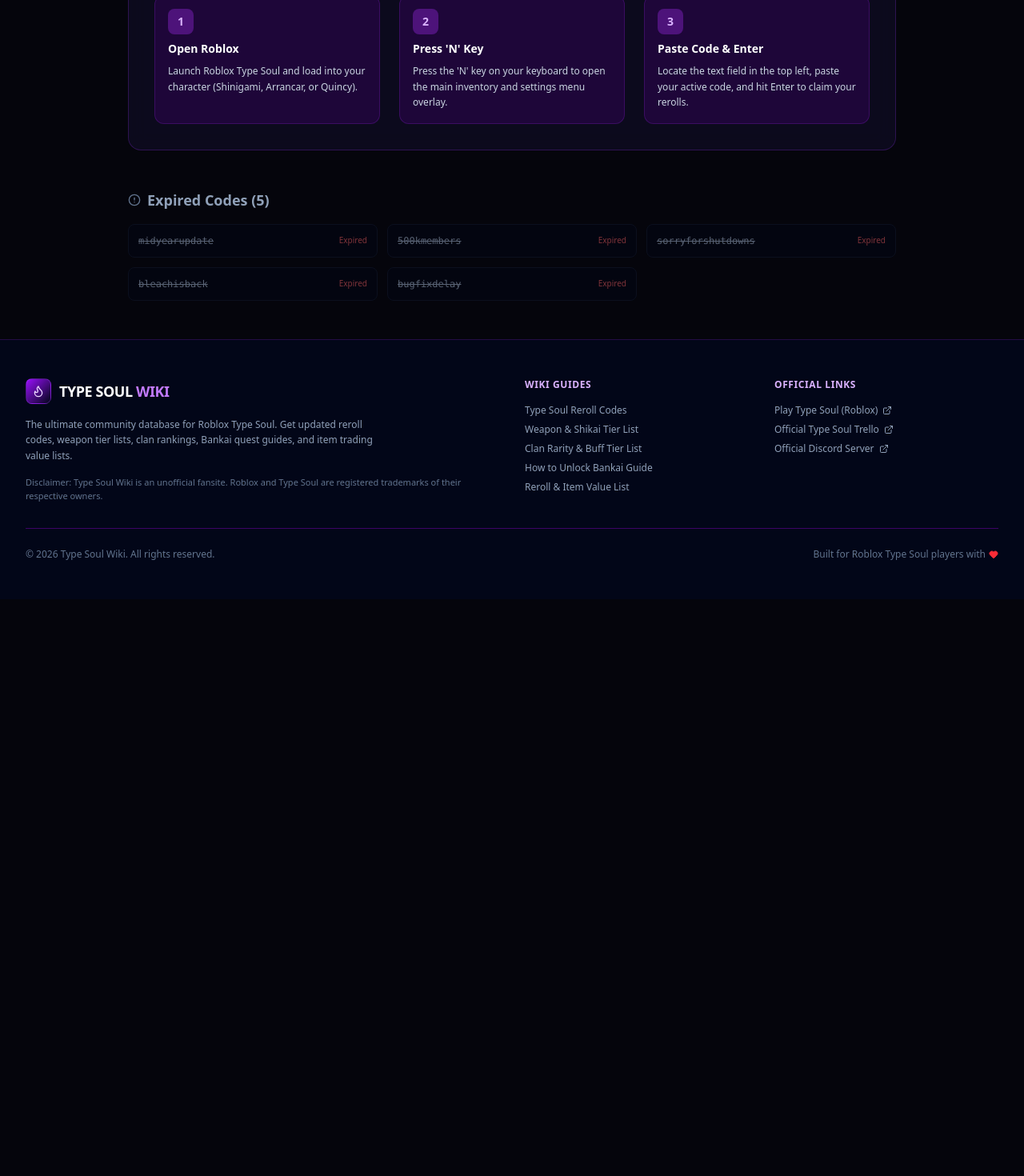
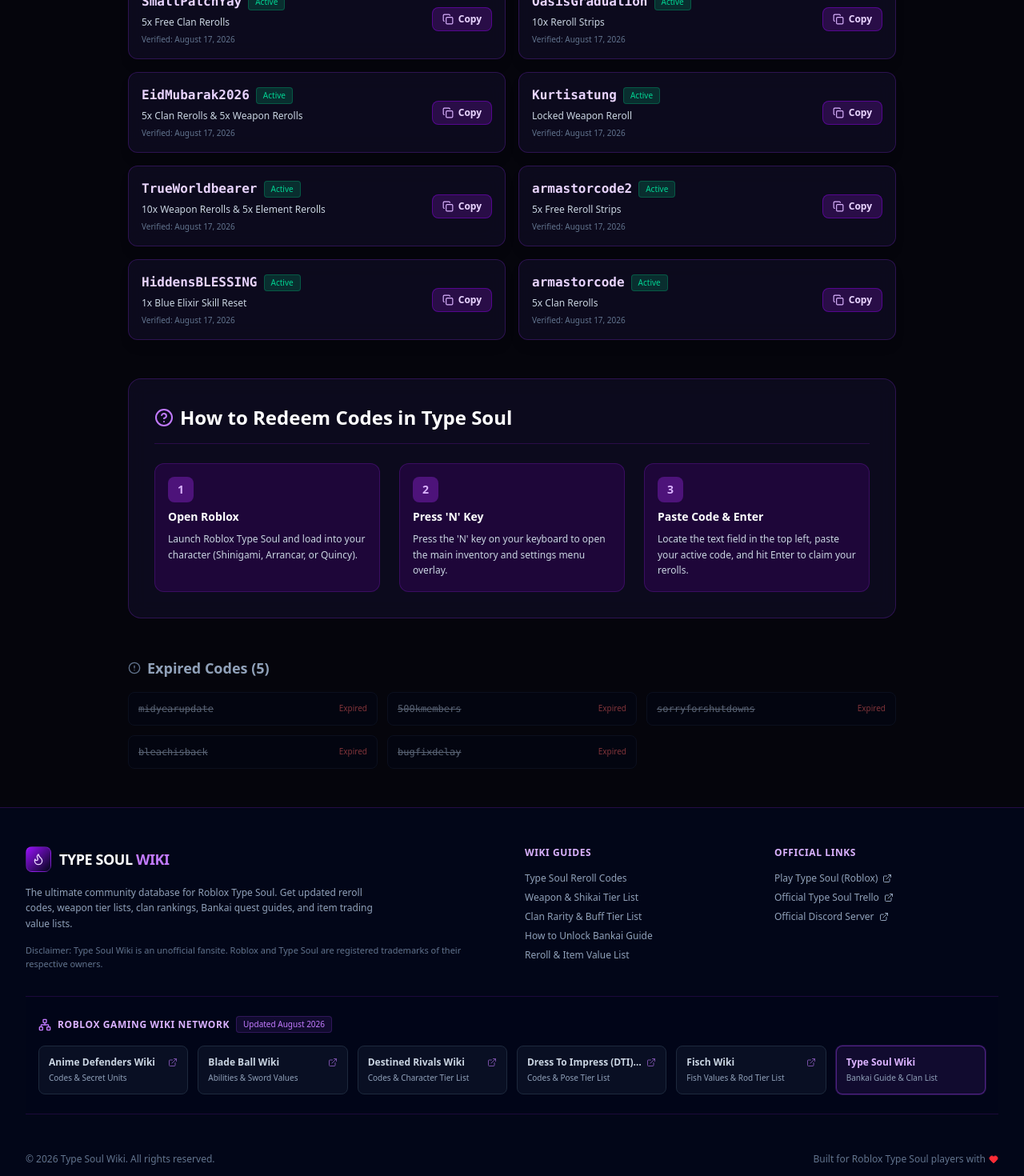
Before and after one commit to lianlele168/type-soul-wiki, a Next.js app: page /codes in a window 1280 px wide. Shown: the part 1000-2470 px from the top of the page at 80% size. Before the commit the page ends 1749 px from the top, so only its background shows below. Built offline with nearby package versions, Linux system fonts and the light colour scheme.

Commit message:
feat: SEO schema, IndexNow engine, SVG favicon, active codes update

```diff
--- a/src/app/codes/page.tsx
+++ b/src/app/codes/page.tsx
@@ -9,13 +9,49 @@
 };
 
 export default function CodesPage() {
+  const faqSchema = {
+    '@context': 'https://schema.org',
+    '@type': 'FAQPage',
+    mainEntity: [
+      {
+        '@type': 'Question',
+        name: 'How do I redeem codes in Roblox Type Soul?',
+        acceptedAnswer: {
+          '@type': 'Answer',
+          text: 'Launch Type Soul, load into your character, press the N key on your keyboard to open your inventory menu, paste your code into the top-left text field, and press Enter.',
+        },
+      },
+      {
+        '@type': 'Question',
+        name: 'How to get free Clan Rerolls and Weapon Rerolls in Type Soul?',
+        acceptedAnswer: {
+          '@type': 'Answer',
+          text: 'Redeem active promo codes listed on this wiki, participate in Clan Wars, complete Karakura Town raids, or buy reroll tickets using Robux.',
+        },
+      },
+      {
+        '@type': 'Question',
+        name: 'Why did my Type Soul code not work?',
+        acceptedAnswer: {
+          '@type': 'Answer',
+          text: 'Type Soul codes expire rapidly during update releases. Ensure your character is spawned in-game and that capitalization matches strictly.',
+        },
+      },
+    ],
+  };
+
   return (
     <div className="max-w-5xl mx-auto px-4 sm:px-6 lg:px-8 py-12 space-y-12">
+      <script
+        type="application/ld+json"
+        dangerouslySetInnerHTML={{ __html: JSON.stringify(faqSchema) }}
+      />
+
       {/* Header */}
       <div className="text-center space-y-4">
         <div className="inline-flex items-center gap-2 px-3.5 py-1.5 rounded-full text-xs font-semibold bg-emerald-500/20 text-emerald-300 border border-emerald-500/40 shadow-inner">
           <ShieldCheck className="w-4 h-4 text-emerald-400" />
-          <span>Last Tested in Roblox: August 12, 2026 — 100% Working</span>
+          <span>Last Tested in Roblox: August 17, 2026 — 100% Working</span>
         </div>
         <h1 className="text-4xl sm:text-5xl font-black text-white tracking-tight">
           Type Soul Codes <span className="text-purple-400">(August 2026)</span>
--- a/src/app/layout.tsx
+++ b/src/app/layout.tsx
@@ -4,6 +4,10 @@
 import Footer from '@/components/Footer';
 
 export const metadata: Metadata = {
+  metadataBase: new URL('https://type-soul-wiki.vercel.app'),
+  alternates: {
+    canonical: '/',
+  },
   title: 'Type Soul Codes & Tier List (August 2026) — Roblox Type Soul Wiki',
   description: 'Updated Type Soul codes for free rerolls, weapon tier list, clan rarity guide, Bankai quest walkthrough, and item trading value list.',
   keywords: [
@@ -34,6 +38,9 @@
     index: true,
     follow: true,
   },
+  icons: {
+    icon: '/favicon.svg',
+  },
   verification: {
     google: 'K0YFUdYGQH2cucEllkbzoEcKAZoFJ7rGguAERbz2ZGM',
   },
@@ -44,8 +51,22 @@
 }: Readonly<{
   children: React.ReactNode;
 }>) {
+  const jsonLd = {
+    '@context': 'https://schema.org',
+    '@type': 'WebSite',
+    name: 'Type Soul Wiki',
+    url: 'https://type-soul-wiki.vercel.app',
+    description: 'The ultimate Roblox Type Soul community database for reroll codes, weapon tier lists, and Bankai walkthroughs.',
+  };
+
   return (
     <html lang="en" className="dark">
+      <head>
+        <script
+          type="application/ld+json"
+          dangerouslySetInnerHTML={{ __html: JSON.stringify(jsonLd) }}
+        />
+      </head>
       <body className="bg-[#05050c] text-slate-100 min-h-screen flex flex-col antialiased">
         <Navbar />
         <main className="flex-grow">{children}</main>
--- a/src/components/Footer.tsx
+++ b/src/components/Footer.tsx
@@ -1,5 +1,6 @@
 import Link from 'next/link';
 import { Flame, ExternalLink, Heart } from 'lucide-react';
+import MatrixNav from './MatrixNav';
 
 export default function Footer() {
   return (
@@ -96,7 +97,9 @@
         </div>
       </div>
 
-      <div className="max-w-7xl mx-auto mt-8 pt-6 border-t border-purple-950 flex flex-col sm:flex-row items-center justify-between text-xs text-slate-500 gap-4">
+      <MatrixNav />
+
+      <div className="max-w-7xl mx-auto pt-4 flex flex-col sm:flex-row items-center justify-between text-xs text-slate-500 gap-4">
         <div>&copy; {new Date().getFullYear()} Type Soul Wiki. All rights reserved.</div>
         <div className="flex items-center gap-1">
           <span>Built for Roblox Type Soul players with</span>
--- /dev/null
+++ b/src/components/MatrixNav.tsx
@@ -0,0 +1,50 @@
+import React from 'react';
+import { Network, ExternalLink } from 'lucide-react';
+
+const MATRIX_SITES = [
+  { name: 'Anime Defenders Wiki', url: 'https://anime-defenders-wiki.vercel.app', desc: 'Codes & Secret Units', current: false },
+  { name: 'Blade Ball Wiki', url: 'https://blade-ball-wiki.vercel.app', desc: 'Abilities & Sword Values', current: false },
+  { name: 'Destined Rivals Wiki', url: 'https://destined-rivals-wiki.vercel.app', desc: 'Codes & Character Tier List', current: false },
+  { name: 'Dress To Impress (DTI) Wiki', url: 'https://dti-wiki.vercel.app', desc: 'Codes & Pose Tier List', current: false },
+  { name: 'Fisch Wiki', url: 'https://fisch-wiki.vercel.app', desc: 'Fish Values & Rod Tier List', current: false },
+  { name: 'Type Soul Wiki', url: 'https://type-soul-wiki.vercel.app', desc: 'Bankai Guide & Clan List', current: true },
+];
+
+export default function MatrixNav() {
+  return (
+    <div className="w-full bg-slate-950/80 border-y border-purple-900/30 py-6 px-4 my-8">
+      <div className="max-w-7xl mx-auto">
+        <div className="flex items-center gap-2 mb-4">
+          <Network className="w-4 h-4 text-purple-400" />
+          <h3 className="text-xs font-bold uppercase tracking-wider text-purple-300">
+            Roblox Gaming Wiki Network
+          </h3>
+          <span className="text-[10px] bg-purple-500/10 text-purple-400 px-2 py-0.5 rounded border border-purple-500/20 font-medium">
+            Updated August 2026
+          </span>
+        </div>
+        <div className="grid grid-cols-2 md:grid-cols-3 lg:grid-cols-6 gap-3">
+          {MATRIX_SITES.map((site) => (
+            <a
+              key={site.name}
+              href={site.url}
+              target={site.current ? '_self' : '_blank'}
+              rel={site.current ? '' : 'noopener noreferrer'}
+              className={`p-3 rounded-lg border text-left transition-all group ${
+                site.current
+                  ? 'bg-purple-500/10 border-purple-500/40 text-purple-300 ring-1 ring-purple-500/20'
+                  : 'bg-slate-900/60 border-slate-800 text-slate-300 hover:border-purple-500/30 hover:bg-slate-800/80'
+              }`}
+            >
+              <div className="flex items-center justify-between font-semibold text-xs mb-1">
+                <span className="truncate group-hover:text-purple-300 transition-colors">{site.name}</span>
+                {!site.current && <ExternalLink className="w-3 h-3 opacity-60 group-hover:opacity-100 flex-shrink-0 ml-1 text-purple-400" />}
+              </div>
+              <p className="text-[10px] text-slate-400 truncate">{site.desc}</p>
+            </a>
+          ))}
+        </div>
+      </div>
+    </div>
+  );
+}
--- /dev/null
+++ b/src/components/StructuredData.tsx
@@ -0,0 +1,54 @@
+import React from 'react';
+
+interface StructuredDataProps {
+  data: Record<string, any> | Record<string, any>[];
+}
+
+export default function StructuredData({ data }: StructuredDataProps) {
+  return (
+    <script
+      type="application/ld+json"
+      dangerouslySetInnerHTML={{ __html: JSON.stringify(data) }}
+    />
+  );
+}
+
+export function generateFaqSchema(faqs: { question: string; answer: string }[]) {
+  return {
+    '@context': 'https://schema.org',
+    '@type': 'FAQPage',
+    mainEntity: faqs.map((faq) => ({
+      '@type': 'Question',
+      name: faq.question,
+      acceptedAnswer: {
+        '@type': 'Answer',
+        text: faq.answer,
+      },
+    })),
+  };
+}
+
+export function generateHowToSchema(
+  name: string,
+  description: string,
+  steps: { name: string; text: string }[]
+) {
+  return {
+    '@context': 'https://schema.org',
+    '@type': 'HowTo',
+    name,
+    description,
+    step: steps.map((step, idx) => ({
+      '@type': 'HowToStep',
+      position: idx + 1,
+      name: step.name,
+      itemListElement: [
+        {
+          '@type': 'HowToDirection',
+          duringMedia: undefined,
+          text: step.text,
+        },
+      ],
+    })),
+  };
+}
--- a/src/data/wikiData.ts
+++ b/src/data/wikiData.ts
@@ -30,13 +30,24 @@
 }
 
 export const ACTIVE_CODES: CodeItem[] = [
-  { code: "100kthanks", reward: "10x Weapon Reroll, 10x Clan Reroll, 5x Element Reroll", status: "Active", addedDate: "August 2026" },
-  { code: "happychappy", reward: "5x Clan Rerolls & 5x Reroll Strips", status: "Active", addedDate: "August 2026" },
-  { code: "troubledsoul", reward: " Locked Element Reroll & 10x Weapon Rerolls", status: "Active", addedDate: "August 2026" },
-  { code: "quincyupd", reward: "15x Rerolls & 1x Hallow Essence", status: "Active", addedDate: "August 2026" },
-  { code: "shinigamiupd", reward: "10x Clan Rerolls & 500 Soul Tickets", status: "Active", addedDate: "August 2026" },
-  { code: "clanrerollfree", reward: "5x Free Clan Rerolls", status: "Active", addedDate: "July 2026" },
-  { code: "elementreroll99", reward: "3x Element Rerolls", status: "Active", addedDate: "July 2026" }
+  { code: "PALACEUPDATE2060", reward: "Free Clan Rerolls & Weapon Rerolls (Req. Semi-Rank 2)", status: "Active", addedDate: "August 17, 2026" },
+  { code: "BalanceStage", reward: "5x Element Rerolls & Reroll Strips", status: "Active", addedDate: "August 17, 2026" },
+  { code: "TheSecretIsInUpdateLogs", reward: "10x Weapon Rerolls & 5x Clan Rerolls", status: "Active", addedDate: "August 17, 2026" },
+  { code: "TypeSoulBurden", reward: "Locked Element Reroll & 10x Weapon Rerolls", status: "Active", addedDate: "August 17, 2026" },
+  { code: "SpainWorldCupWinners26", reward: "Special Title & 15x Free Rerolls", status: "Active", addedDate: "August 17, 2026" },
+  { code: "ItNearlyCameHome", reward: "5x Clan Rerolls & 500 Soul Tickets", status: "Active", addedDate: "August 17, 2026" },
+  { code: "HotfixesThxForPlayingTypeSoul", reward: "10x Clan Rerolls & 1x Blue Elixir", status: "Active", addedDate: "August 17, 2026" },
+  { code: "TypeSoulWorldCup2030", reward: "15x Reroll Strips & 1,000 Soul Tickets", status: "Active", addedDate: "August 17, 2026" },
+  { code: "palacecountdown", reward: "5x Element Rerolls", status: "Active", addedDate: "August 17, 2026" },
+  { code: "ErikkiMonth", reward: "10x Weapon Rerolls", status: "Active", addedDate: "August 17, 2026" },
+  { code: "SmallPatchYay", reward: "5x Free Clan Rerolls", status: "Active", addedDate: "August 17, 2026" },
+  { code: "OasisGraduation", reward: "10x Reroll Strips", status: "Active", addedDate: "August 17, 2026" },
+  { code: "EidMubarak2026", reward: "5x Clan Rerolls & 5x Weapon Rerolls", status: "Active", addedDate: "August 17, 2026" },
+  { code: "Kurtisatung", reward: "Locked Weapon Reroll", status: "Active", addedDate: "August 17, 2026" },
+  { code: "TrueWorldbearer", reward: "10x Weapon Rerolls & 5x Element Rerolls", status: "Active", addedDate: "August 17, 2026" },
+  { code: "armastorcode2", reward: "5x Free Reroll Strips", status: "Active", addedDate: "August 17, 2026" },
+  { code: "HiddensBLESSING", reward: "1x Blue Elixir Skill Reset", status: "Active", addedDate: "August 17, 2026" },
+  { code: "armastorcode", reward: "5x Clan Rerolls", status: "Active", addedDate: "August 17, 2026" }
 ];
 
 export const EXPIRED_CODES: CodeItem[] = [
```
Also changed, not shown: public/e593ab87140f4d389a62bc871234abcd.txt (added), public/favicon.svg (added).
